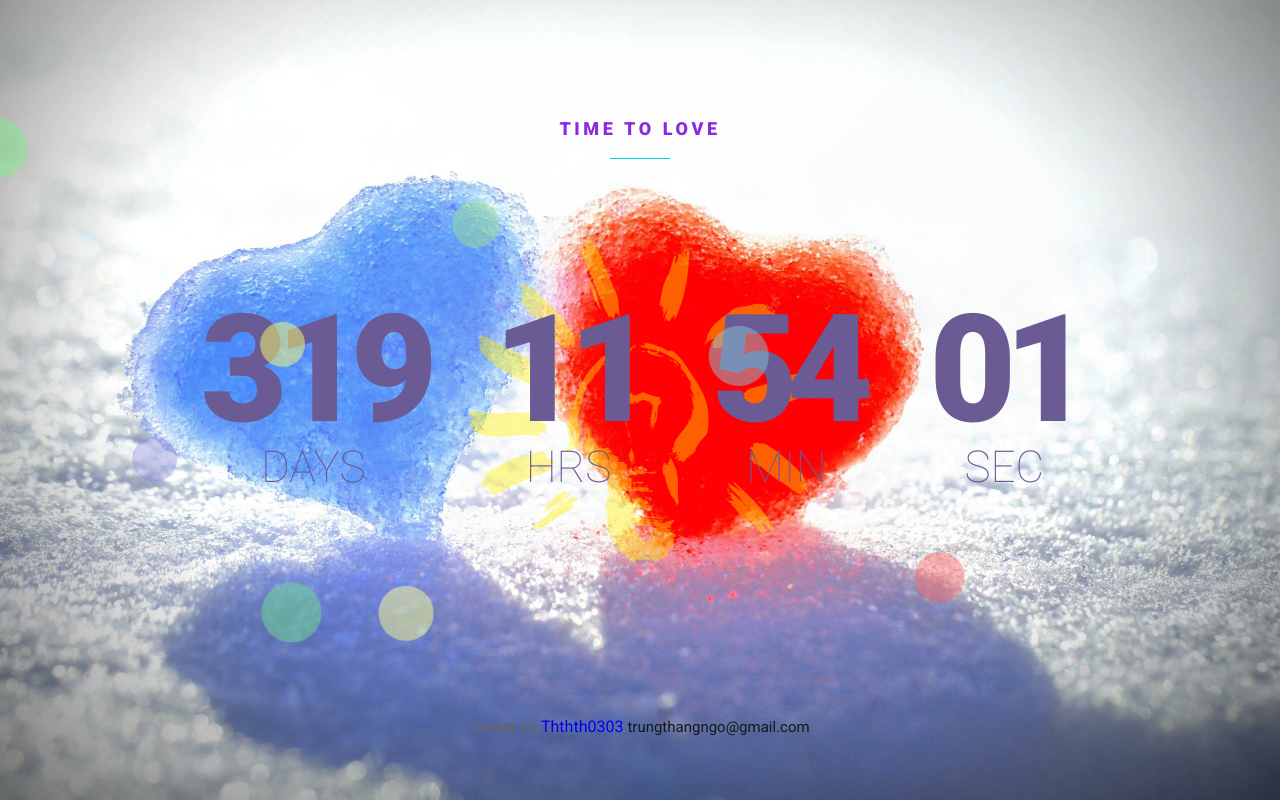
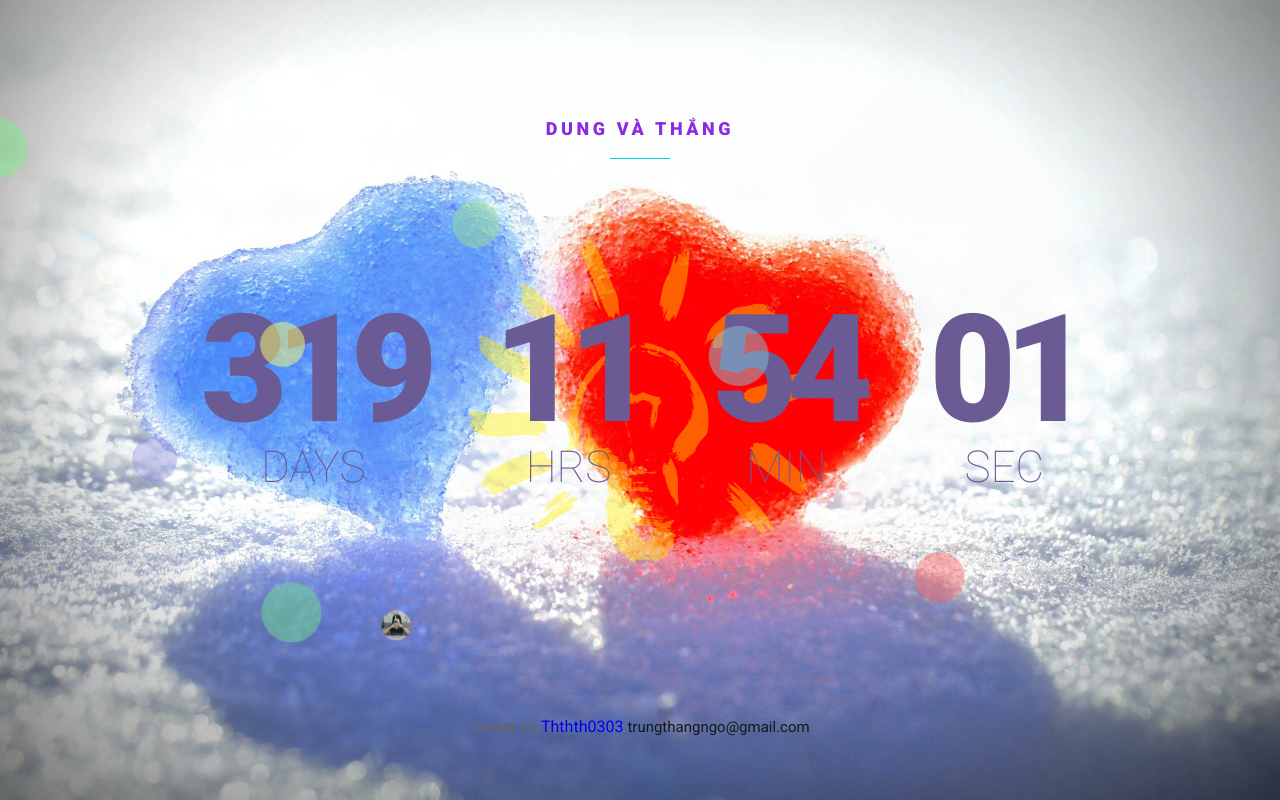
Before and after one commit to ththth0303/counttime, a plain HTML site: page index.html in a window 1280 px wide. Drawn offline with Linux system fonts and the light colour scheme.

Commit message:
add picture  of my honey

```diff
--- a/index.html
+++ b/index.html
@@ -66,7 +66,7 @@
                 <li class="layer" data-depth="0.20">
                     <div class="title">
                         <h2>
-                            <b style="color: blueviolet">TIME TO LOVE</b>
+                            <b style="color: blueviolet">Dung và Thắng</b>
                         </h2>
                         <span class="line"></span>
                     </div>
@@ -93,8 +93,8 @@
                 <!-- Flakes -->
 
                 <li class="layer" data-depth="0.40">
-                    <div class="depth-1 flake1">
-                        <img alt="flake" src="images/flakes/depth1/flakes1.png">
+                    <div class="depth-1 flake1" style="width: 30px; border-radius: 50%">
+                        <img alt="flake" src="images/flakes/depth5/flakes4.jpg" style="width: 60px; border-radius: 50%;">
                     </div>
 
                     <div class="depth-1 flake2">
@@ -146,7 +146,7 @@
 
                 <li class="layer" data-depth="1.00">
                     <div class="depth-5">
-                        <img alt="flake" src="images/flakes/depth5/flakes.png">
+                        <img alt="flake" src="images/flakes/depth5/flakes4.jpg" style="width: 60px; border-radius: 50%;">
                     </div>
                 </li>
                 <!-- Contact -->
```
Also changed, not shown: images/flakes/depth5/flakes4.jpg (added).
